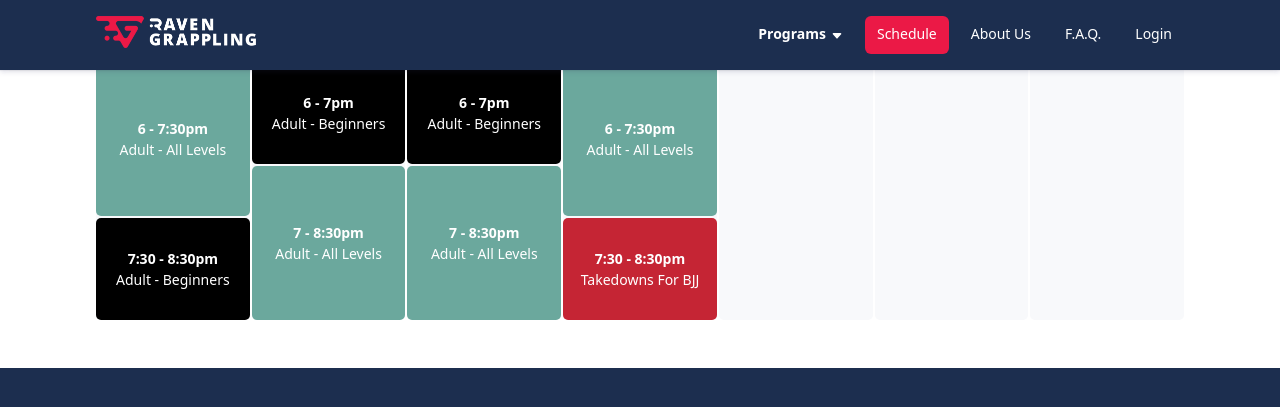
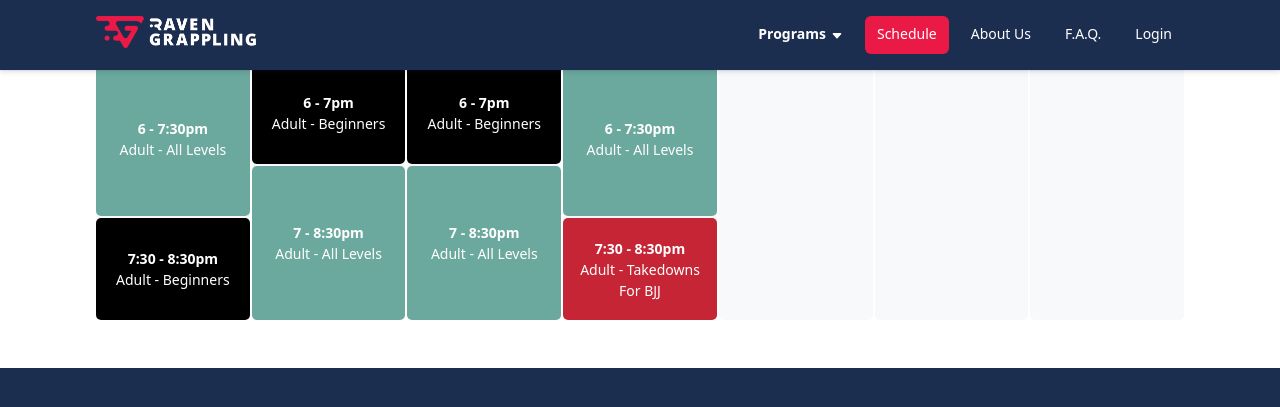
Before and after one commit to RavenGrappling/RavenGrappling.github.io, a Jekyll site: the page built from pages/schedule.html, in a window 1280 px wide and 900 px high, scrolled down 758 px, cut to the strip 0-412 px from the top of the window. Shown: the top 407 px of the strip. Built offline with Jekyll 4.4.1, drawn with Linux system fonts in a browser that asks for light colours.

Commit message:
Update schedule.html

```diff
--- a/pages/schedule.html
+++ b/pages/schedule.html
@@ -141,7 +141,7 @@
           </div>
           <div class="r-calendar-day-event r-event-start-15 r-event-end-17 r-event-takedowns-for-bjj">
             <div class="r-calendar-day-event-time">7:30 - 8:30pm</div>
-            <div>Takedowns For BJJ</div>
+            <div>Adult - Takedowns For BJJ</div>
           </div>
         </div>
       </div>
@@ -149,10 +149,9 @@
       <div class="r-calendar-day">
         <div class="r-calendar-day-name">
           FRIDAY
-        <div></div>
         </div>
         <div class="r-calendar-day-events">
-          <div class="r-calendar-day-event r-event-start-3 r-event-end-8 r-event-private">
+          <div class="r-calendar-day-event r-event-start-2 r-event-end-8 r-event-private">
             <div class="r-calendar-day-event-time">11am - 3pm</div>
             <div>Private Sessions</div>
           </div>
@@ -193,7 +192,6 @@
       <div class="r-calendar-day">
         <div class="r-calendar-day-name">
           SUNDAY
-        <div></div>
         </div>
         <div class="r-calendar-day-events">
           <div class="r-calendar-day-event r-event-start-5 r-event-end-9 r-event-open-mat">
```
